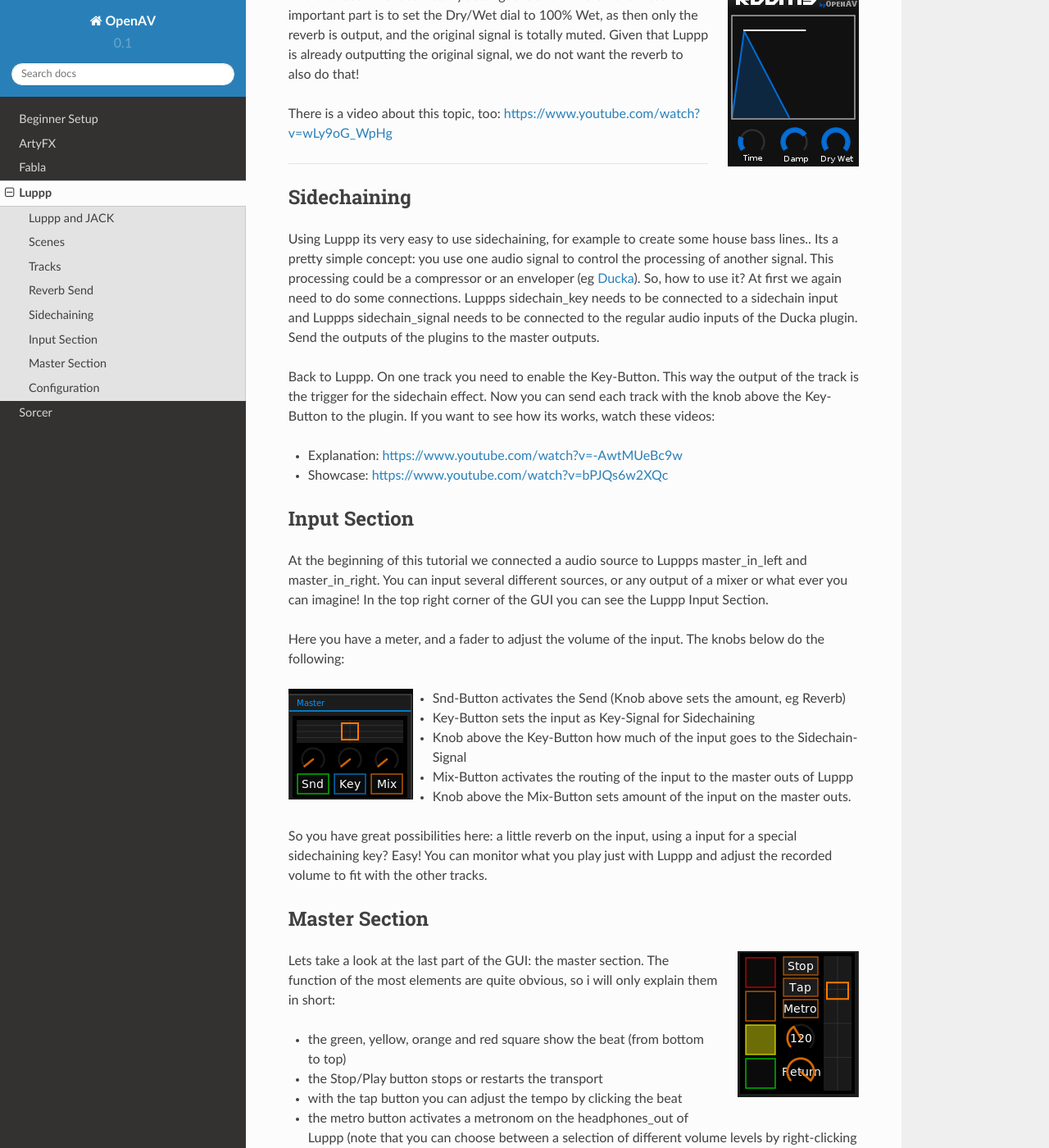
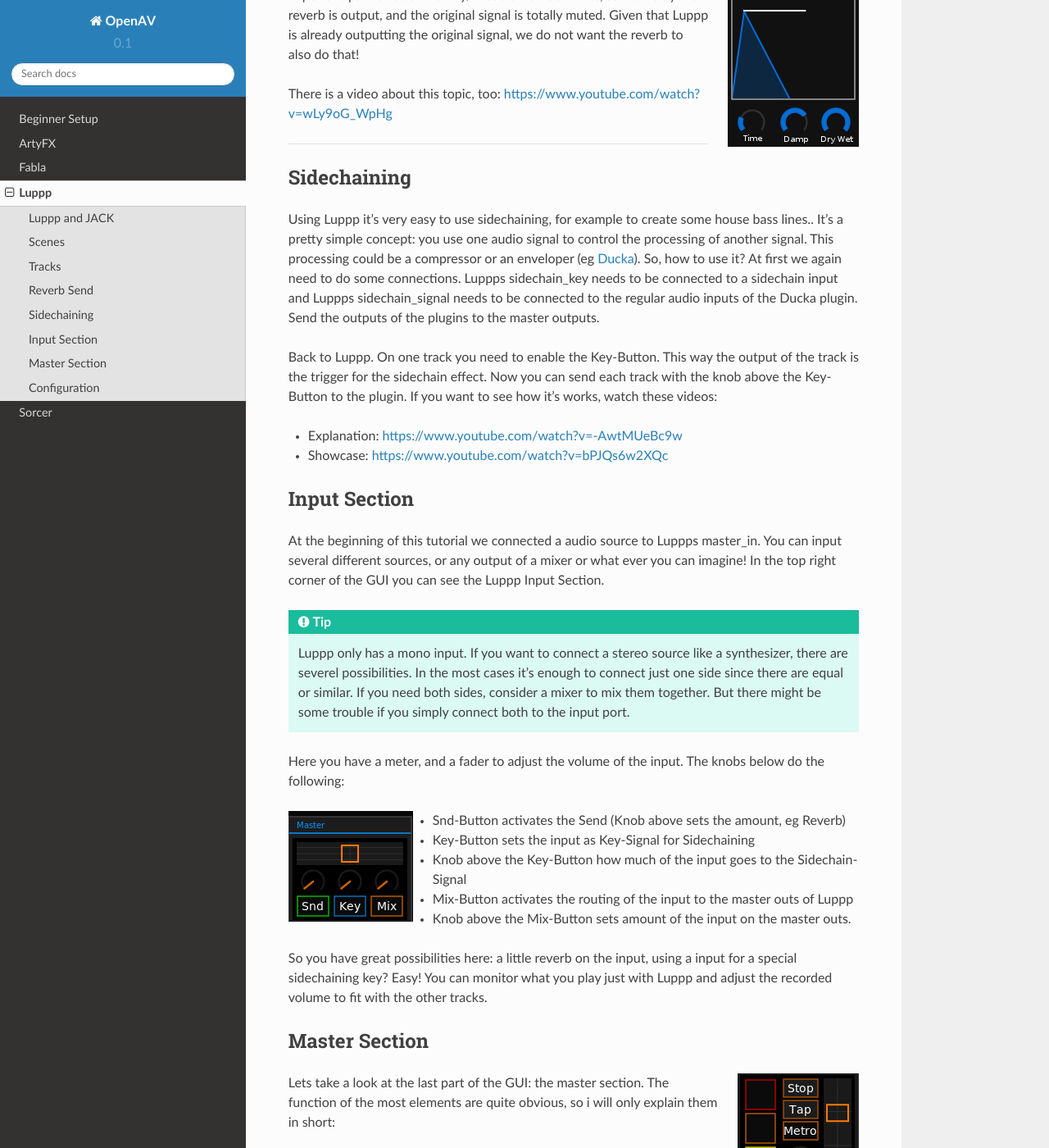
Before and after one commit to openAVproductions/openAV-manual, a Sphinx documentation site: the page built from source/luppp.rst, in a window 1280 px wide and 1400 px high, scrolled down 4044 px. Shown: the whole window at 82% size. Built offline with Sphinx 7.4.7 and the Read the Docs theme 2.0.0, drawn with Linux system fonts in a browser that asks for light colours; some of the changed text lies outside the part shown.

Commit message:
Update luppp.rst

```diff
--- a/source/luppp.rst
+++ b/source/luppp.rst
@@ -20,14 +20,14 @@
 https://www.youtube.com/watch?v=R6WiWDDKRCQ
 
 Before we can record we need to connect some audio source to Luppps
-master_in_left and master_in_right and connect master_right and master_left to the output jacks
+master_in and connect master_right and master_left to the output jacks
 of the system. See screenshot of the connections:
 
 .. image:: img/luppp/luppp_jack_connections.png
    :align: center
 
 Next we will take a look at the Luppp interface, which may seem complex at
-the start, but really its quite simple once we understand what each part of
+the start, but really it's quite simple once we understand what each part of
 the UI does.
 
 .. image:: img/luppp/luppp_interface.png
@@ -72,9 +72,9 @@
 walk through them from top to bottom. At first, there is the name of the
 track. You can change it by right-clicking on it. Below this,
 there is a circle showing the progress of the playing loop in the track.
-Its pretty useful to look at it when recording other clips in the same row.
+It's pretty useful to look at it when recording other clips in the same row.
 The next thing to come are the clips. You can give them a name with a right
-click, too. They also show the currect status of a clip, if its recording,
+click, too. They also show the currect status of a clip, if it's recording,
 playing or empty. On the buttom is a fader, which adjust the volume of the
 track mixed to the master. On the left side of the faders are some controls
 we look at in the next sections.
@@ -92,8 +92,8 @@
 This feature gives you the great possibility to simply add some reverb on a
 track. Before we can try, we need to connect Luppps send_out to a reverb of
 our choice (eg :ref:`roomy`) and the outputs of the reverb back to Luppps
-master_returns. If its done, we can enable the reverb for each track with
-the Snd-Button and adjust the amount of reverb the the above knob.
+master_returns. If it's done, we can enable the reverb for each track with
+the Snd-Button and adjust the amount of reverb with the above knob.
 
 The connections for a reverb send are as follows:
 
@@ -115,8 +115,8 @@
 Sidechaining
 ============
 
-Using Luppp its very easy to use sidechaining, for example to create some
-house bass lines.. Its a pretty simple concept: you use one audio signal to
+Using Luppp it's very easy to use sidechaining, for example to create some
+house bass lines.. It's a pretty simple concept: you use one audio signal to
 control the processing of another signal. This processing could be a
 compressor or an enveloper (eg :ref:`ducka`). So, how to use it? At first
 we again need to do some connections. Luppps sidechain_key needs to be
@@ -127,7 +127,7 @@
 Back to Luppp. On one track you need to enable the Key-Button. This way the
 output of the track is the trigger for the sidechain effect. Now you can
 send each track with the knob above the Key-Button to the plugin. If you
-want to see how its works, watch these videos:
+want to see how it's works, watch these videos:
 
 * Explanation: https://www.youtube.com/watch?v=-AwtMUeBc9w
 * Showcase: https://www.youtube.com/watch?v=bPJQs6w2XQc
@@ -135,9 +135,15 @@
 Input Section
 =============
 
-At the beginning of this tutorial we connected a audio source to Luppps master_in_left and master_in_right.
+At the beginning of this tutorial we connected a audio source to Luppps master_in.
 You can input several different sources, or any output of a mixer or what ever you can
 imagine! In the top right corner of the GUI you can see the Luppp Input Section.
+
+.. Tip ::
+	Luppp only has a mono input. If you want to connect a stereo source like a synthesizer,
+	there are severel possibilities. In the most cases it's enough to connect just one side since
+	there are equal or similar. If you need both sides, consider a mixer to mix them together.
+	But there might be some trouble if you simply connect both to the input port.
 
 Here you have a meter, and a fader to adjust the volume of the input. The knobs below
 do the following:
```
